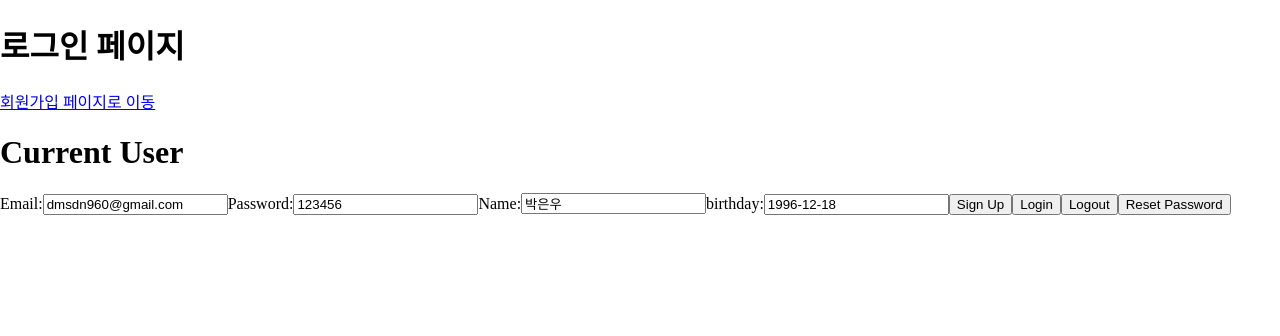
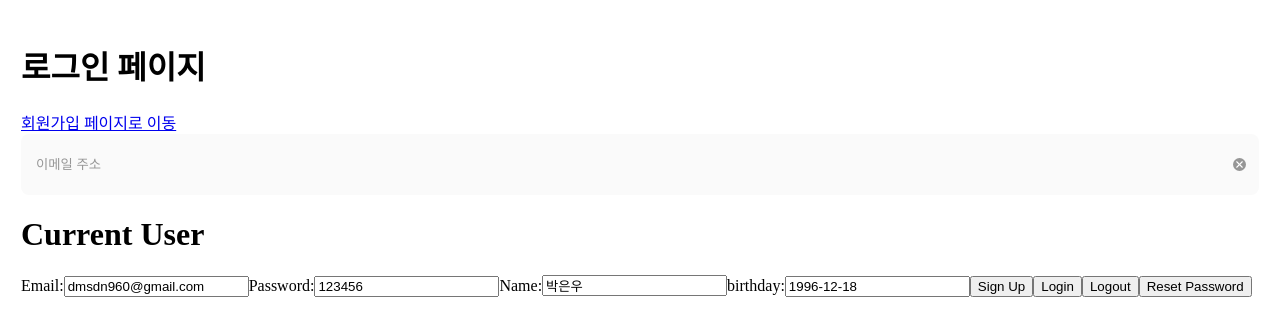
Before and after one commit to joan-KIM/soboro, a React (Create React App) app: page /account/login in a window 1280 px wide. Shown: the top 336 px of the page. Built offline with nearby package versions, Linux system fonts and the light colour scheme; no server answers; a web font is replaced by a local one.

Commit message:
로그인 입력창 디자인 적용 #36

```diff
--- /dev/null
+++ b/src/components/LoginInput.jsx
@@ -0,0 +1,41 @@
+import React from 'react';
+import Icon, {ICON_TYPE} from './common/Icon';
+import styled from 'styled-components';
+import PropTypes from 'prop-types';
+
+const Div = styled.div`
+  background: #FAFAFA;
+  padding: 22px 13px;
+  border-radius: 8px;
+  display: flex;
+  align-items: center;
+  font-size: 15px;
+
+  svg{
+    fill: #969696;
+  }
+`;
+
+const Input = styled.input`
+  outline: none;
+  border: none;
+  background: none;
+  flex: 1;
+
+  &::placeholder{
+    color: #969696;
+  }
+`;
+
+export default function LoginInput({placeholder}) {
+  return (
+    <Div>
+      <Input type="text" placeholder={placeholder} />
+      <Icon type={ICON_TYPE.CLEAR} size={13} />
+    </Div>
+  );
+}
+
+LoginInput.propTypes = {
+  placeholder: PropTypes.string.isRequired,
+};
--- a/src/pages/LoginPage.jsx
+++ b/src/pages/LoginPage.jsx
@@ -1,13 +1,20 @@
 import React from 'react';
 import Auth from '../components/Auth';
 import {Link} from 'react-router-dom';
+import LoginInput from '../components/LoginInput';
+import styled from 'styled-components';
+
+const Page = styled.div`
+  padding: 21px;
+`;
 
 export default function LoginPage() {
   return (
-    <div>
+    <Page>
       <h1>로그인 페이지</h1>
       <Link to="/account/signup">회원가입 페이지로 이동</Link>
+      <LoginInput placeholder="이메일 주소" />
       <Auth />
-    </div>
+    </Page>
   );
 }
```
